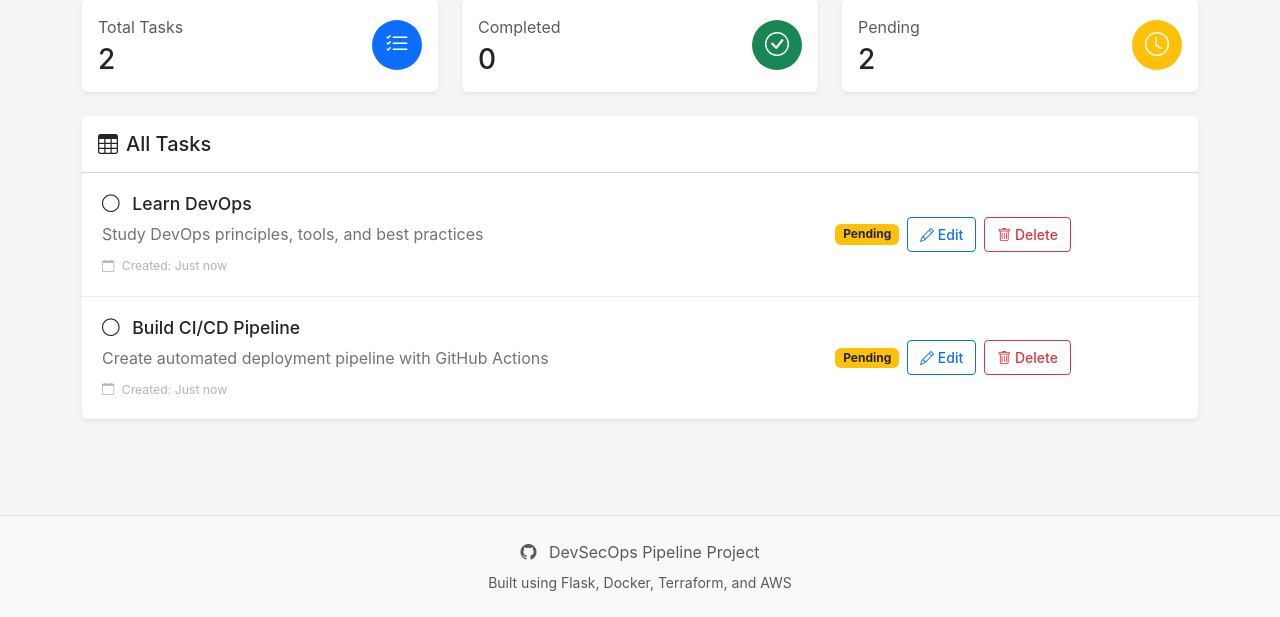
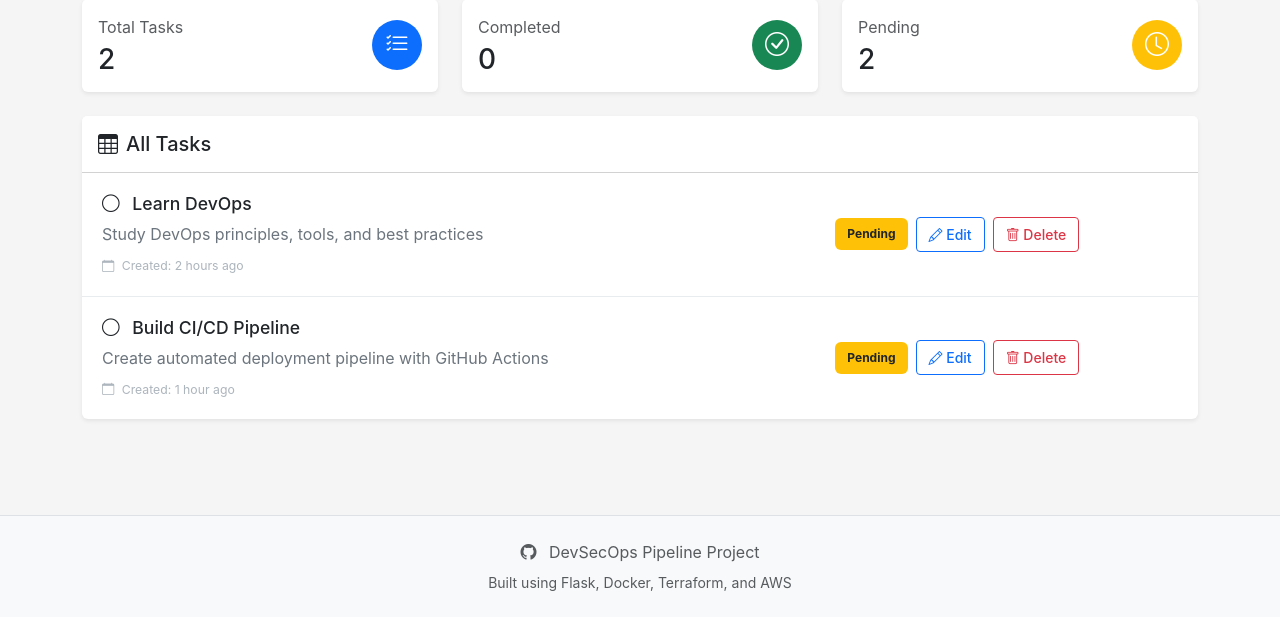
Before and after one commit to jiaquantan/secure-webapp-pipeline, a Flask app: page / in a window 1280 px wide. Shown: the part 235-852 px from the top of the page. Run offline with Flask 3, Linux system fonts and the light colour scheme; some libraries are stand-ins or nearby versions.

Commit message:
Add clickable task completion toggle, fix badge height, and improve timestamp accuracy

```diff
--- a/app/app.py
+++ b/app/app.py
@@ -24,20 +24,23 @@ APP_VERSION = os.getenv('APP_VERSION', '1.0.0')
 ENVIRONMENT = os.getenv('ENVIRONMENT', 'development')
 
 # In-memory storage (for demo purposes)
+# Generate timestamps at different times for realistic demo data
+from datetime import timedelta
+
 tasks = [
     {
         "id": 1,
         "title": "Learn DevOps",
         "description": "Study DevOps principles, tools, and best practices",
         "completed": False,
-        "created_at": datetime.utcnow().isoformat()
+        "created_at": (datetime.utcnow() - timedelta(hours=2, minutes=30)).isoformat()
     },
     {
         "id": 2,
         "title": "Build CI/CD Pipeline",
         "description": "Create automated deployment pipeline with GitHub Actions",
         "completed": False,
-        "created_at": datetime.utcnow().isoformat()
+        "created_at": (datetime.utcnow() - timedelta(hours=1, minutes=15)).isoformat()
     }
 ]
 
--- a/app/static/css/style.css
+++ b/app/static/css/style.css
@@ -126,6 +126,14 @@ body {
     padding: 0.375rem 0.75rem;
     font-weight: 500;
     border-radius: 1rem;
+}
+
+/* Match badge height to buttons */
+.task-actions .badge {
+    padding: 0.375rem 0.75rem;
+    display: inline-flex;
+    align-items: center;
+    height: calc(1.5em + 0.75rem + 2px);
 }
 
 /* Empty State */
--- a/app/static/js/app.js
+++ b/app/static/js/app.js
@@ -92,7 +92,10 @@ function renderTask(task) {
             <div class="row align-items-center">
                 <div class="col-md-8">
                     <h6 class="task-title">
-                        <i class="bi bi-${task.completed ? 'check-circle-fill text-success' : 'circle'} me-2"></i>
+                        <i class="bi bi-${task.completed ? 'check-circle-fill text-success' : 'circle'} me-2"
+                           onclick="toggleTaskCompletion(${task.id}, ${!task.completed})"
+                           style="cursor: pointer;"
+                           title="Click to ${task.completed ? 'mark as pending' : 'mark as completed'}"></i>
                         ${escapeHtml(task.title)}
                     </h6>
                     ${task.description ? `<p class="task-description mb-2">${escapeHtml(task.description)}</p>` : ''}
@@ -249,6 +252,31 @@ async function updateTask() {
     }
 }
 
+// Toggle task completion status
+async function toggleTaskCompletion(taskId, completed) {
+    try {
+        const response = await fetch(`${API_URL}/${taskId}`, {
+            method: 'PUT',
+            headers: {
+                'Content-Type': 'application/json',
+            },
+            body: JSON.stringify({ completed: completed })
+        });
+
+        if (!response.ok) {
+            throw new Error('Failed to update task');
+        }
+
+        // Reload tasks to reflect changes
+        await loadTasks();
+
+        showToast(`Task marked as ${completed ? 'completed' : 'pending'}!`, 'success');
+    } catch (error) {
+        console.error('Error toggling task:', error);
+        showToast('Failed to update task status', 'danger');
+    }
+}
+
 // Delete task
 async function deleteTask(taskId) {
     if (!confirm('Are you sure you want to delete this task?')) {
```
